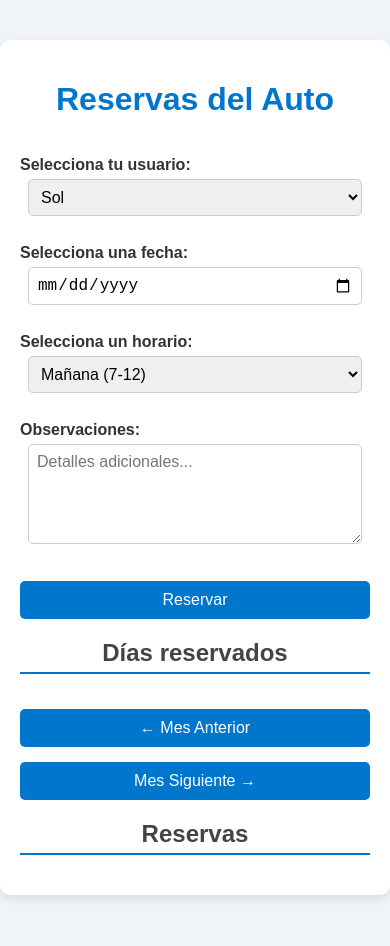
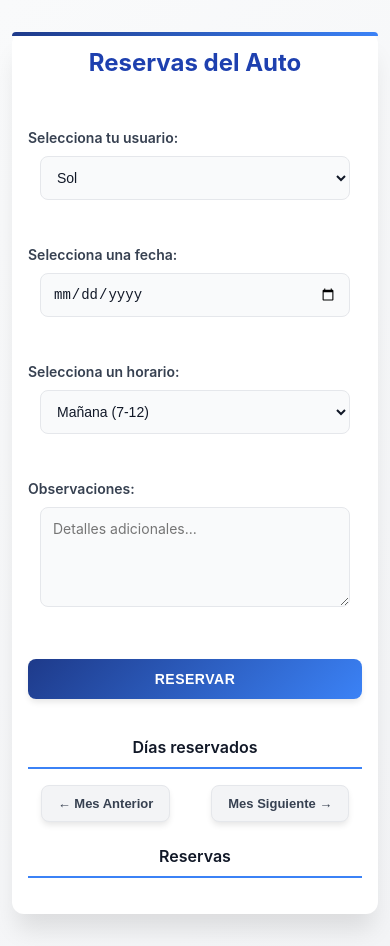
Before and after one commit to solGrana/reserva-auto, a website: page index.html in a window 390 px wide. Drawn offline with Linux system fonts and the light colour scheme; no server answers.

Commit message:
Actualiza diseño

```diff
--- a/styles.css
+++ b/styles.css
@@ -1,84 +1,167 @@
 /* Estilos generales */
 body {
-    font-family: Arial, sans-serif;
+    font-family: -apple-system, BlinkMacSystemFont, 'Segoe UI', 'Roboto', 'Oxygen', 'Ubuntu', 'Cantarell', sans-serif;
     text-align: center;
-    background: #f0f4f8;
+    background: linear-gradient(135deg, #f9fafb 0%, #f3f4f6 100%);
     margin: 0;
-    padding: 0;
-    color: #333;
+    padding: 20px;
+    color: #374151;
 }
 
 /* Contenedor principal */
 .container {
     max-width: 400px;
     margin: 40px auto;
-    padding: 20px;
+    padding: 24px;
     background: #ffffff;
-    box-shadow: 0px 4px 10px rgba(0, 0, 0, 0.1);
-    border-radius: 10px;
+    box-shadow: 0 20px 25px -5px rgba(0, 0, 0, 0.1);
+    border-radius: 12px;
     box-sizing: border-box;
+    position: relative;
+}
+
+.container::before {
+    content: '';
+    position: absolute;
+    top: 0;
+    left: 0;
+    right: 0;
+    height: 4px;
+    background: linear-gradient(90deg, #1e3a8a 0%, #3b82f6 100%);
+    border-radius: 12px 12px 0 0;
 }
 
 /* Títulos */
 h1 {
-    color: #0077cc;
-    margin-bottom: 10px;
+    color: #1e40af;
+    margin-bottom: 20px;
+    margin-top: 0;
+    font-size: 28px;
+    font-weight: 700;
 }
 
 h2 {
-    color: #444;
-    border-bottom: 2px solid #0077cc;
-    padding-bottom: 5px;
+    color: #111827;
+    border-bottom: 2px solid #3b82f6;
+    padding-bottom: 10px;
+    font-size: 18px;
+    font-weight: 600;
+    margin-top: 24px;
+    margin-bottom: 16px;
 }
 
 /* Labels, selects, inputs y textarea */
 label {
-    font-weight: bold;
+    font-weight: 600;
     display: block;
-    margin-top: 10px;
+    margin-top: 12px;
+    margin-bottom: 6px;
     text-align: left;
+    color: #374151;
+    font-size: 14px;
 }
 
 select, input, textarea {
-    width: calc(100% - 16px);
-    padding: 8px;
-    margin-top: 5px;
-    border: 1px solid #ccc;
-    border-radius: 5px;
-    font-size: 16px;
+    width: calc(100% - 24px);
+    padding: 12px;
+    margin-top: 4px;
+    margin-bottom: 14px;
+    border: 1.5px solid #e5e7eb;
+    border-radius: 8px;
+    font-size: 14px;
+    background-color: #f9fafb;
+    color: #111827;
+    transition: all 0.3s ease;
     box-sizing: border-box;
+}
+
+select:hover, input:hover, textarea:hover {
+    border-color: #d1d5db;
+    background-color: #ffffff;
+}
+
+select:focus, input:focus, textarea:focus {
+    border-color: #3b82f6;
+    outline: none;
+    background-color: #ffffff;
+    box-shadow: 0 0 0 3px rgba(59, 130, 246, 0.1);
 }
 
 textarea#observaciones {
     min-height: 100px;
     resize: vertical;
-    font-family: Arial, sans-serif;
+    font-family: -apple-system, BlinkMacSystemFont, 'Segoe UI', 'Roboto', sans-serif;
     transition: border-color 0.3s;
-}
-
-textarea#observaciones:focus {
-    border-color: #0077cc;
-    outline: none;
-    box-shadow: 0px 0px 5px rgba(0, 119, 204, 0.3);
 }
 
 /* Botón de reservar */
 button {
-    background: #0077cc;
+    background: linear-gradient(135deg, #1e3a8a 0%, #3b82f6 100%);
     color: white;
-    padding: 10px;
+    padding: 14px 24px;
     width: 100%;
     border: none;
-    border-radius: 5px;
+    border-radius: 8px;
     font-size: 16px;
+    font-weight: 600;
     cursor: pointer;
-    margin-top: 15px;
-    transition: background 0.3s ease, transform 0.2s ease;
+    margin-top: 14px;
+    margin-bottom: 14px;
+    transition: all 0.3s ease;
+    text-transform: uppercase;
+    letter-spacing: 0.5px;
+    box-shadow: 0 4px 6px -1px rgba(0, 0, 0, 0.1);
 }
 
 button:hover {
-    background: #005fa3;
-    transform: scale(1.03);
+    background: linear-gradient(135deg, #1e40af 0%, #1e3a8a 100%);
+    transform: translateY(-2px);
+    box-shadow: 0 10px 15px -3px rgba(0, 0, 0, 0.1);
+}
+
+button:active {
+    transform: translateY(0);
+}
+
+/* Controles del calendario */
+#prevMonth, #nextMonth {
+    width: auto !important;
+    padding: 10px 16px !important;
+    margin: 0 !important;
+    margin-bottom: 0 !important;
+    font-size: 13px !important;
+    background: #f3f4f6 !important;
+    color: #374151 !important;
+    border: 1.5px solid #e5e7eb !important;
+    border-radius: 8px !important;
+    font-weight: 600 !important;
+    transition: all 0.3s ease !important;
+    display: inline-block !important;
+    text-transform: none !important;
+    letter-spacing: normal !important;
+}
+
+#prevMonth {
+    flex: 0 1 auto;
+}
+
+#nextMonth {
+    flex: 0 1 auto;
+}
+
+#prevMonth:hover, #nextMonth:hover {
+    background: #e5e7eb !important;
+    border-color: #d1d5db !important;
+    color: #111827 !important;
+    transform: none !important;
+}
+
+#currentMonth {
+    display: inline-block !important;
+    margin: 0 16px !important;
+    font-weight: 600;
+    color: #111827;
+    font-size: 16px;
 }
 
 /* Lista de reservas */
@@ -91,13 +174,19 @@ button:hover {
 .reserva {
     display: flex;
     justify-content: space-between;
-    background: #e3f2fd;
-    padding: 12px;
+    align-items: center;
+    background: linear-gradient(135deg, #eff6ff 0%, #f0f9ff 100%);
+    padding: 14px;
     border-radius: 8px;
     margin-bottom: 10px;
-    align-items: center;
-    box-shadow: 0px 2px 4px rgba(0, 0, 0, 0.1);
-    border-left: 5px solid #0077cc;
+    border-left: 4px solid #3b82f6;
+    box-shadow: 0 1px 2px 0 rgba(0, 0, 0, 0.05);
+    transition: all 0.3s ease;
+}
+
+.reserva:hover {
+    box-shadow: 0 4px 6px -1px rgba(0, 0, 0, 0.1);
+    transform: translateX(4px);
 }
 
 .reserva-info {
@@ -106,31 +195,51 @@ button:hover {
 
 .reserva-fecha {
     font-weight: bold;
-    color: #0077cc;
+    color: #1e40af;
+    font-size: 15px;
+    margin-bottom: 4px;
 }
 
 .reserva-hora {
     font-style: italic;
-    color: #555;
+    color: #6b7280;
+    font-size: 13px;
 }
 
 /* Botón de cancelar */
 .cancelar {
-    background-color: #dc3545;
+    background-color: #ef4444;
     color: white;
-    padding: 5px 10px;
+    padding: 8px 14px;
     border: none;
-    border-radius: 5px;
-    font-size: 14px;
+    border-radius: 6px;
+    font-size: 12px;
+    font-weight: 600;
     cursor: pointer;
-    transition: background 0.3s ease, transform 0.2s ease;
+    transition: all 0.3s ease;
+    margin-left: 10px;
 }
 
 .cancelar:hover {
-    background-color: #a71d2a;
+    background-color: #dc2626;
     transform: scale(1.05);
+    box-shadow: 0 4px 12px rgba(239, 68, 68, 0.3);
 }
 
+.cancelar:active {
+    transform: scale(0.98);
+}
+
+/* Contenedor de controles del calendario */
+#calendario > div:first-child {
+    display: flex !important;
+    justify-content: space-between !important;
+    align-items: center !important;
+    margin-bottom: 14px !important;
+    gap: 10px;
+}
+
+/* CALENDARIO - EXACTAMENTE COMO ESTABA */
 .calendario-tabla {
     width: 100%;
     border-collapse: collapse;
@@ -146,14 +255,12 @@ button:hover {
 
 .calendario-tabla th {
     background-color: #f4f4f4;
-
     font-weight: bold;
 }
 
 .calendario-tabla td {
     height: 50px;
     cursor: pointer;
-
     transition: background-color 0.3s ease;
 }
 
@@ -185,3 +292,40 @@ button:hover {
     white-space: nowrap;
     z-index: 999;
 }
+
+/* Responsive */
+@media (max-width: 600px) {
+    body {
+        padding: 12px;
+    }
+
+    .container {
+        max-width: 100%;
+        margin: 20px auto;
+        padding: 16px;
+    }
+
+    h1 {
+        font-size: 24px;
+    }
+
+    h2 {
+        font-size: 16px;
+    }
+
+    .reserva {
+        flex-direction: column;
+        align-items: flex-start;
+    }
+
+    .cancelar {
+        margin-left: 0;
+        margin-top: 10px;
+        width: 100%;
+    }
+
+    button {
+        padding: 12px 20px;
+        font-size: 14px;
+    }
+}
```
